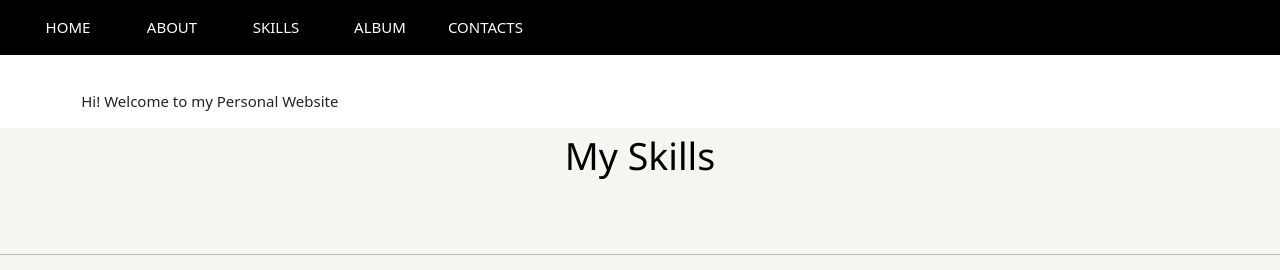
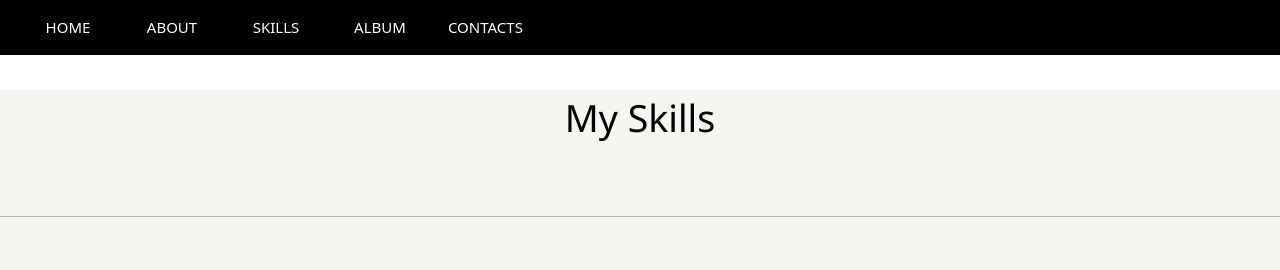
Before and after one commit to clairechean18/clairechean18.github.io, a plain HTML site: page Claire Chean's Personal Website-20230108T111636Z-001/Claire Chean_s Personal Website/web-pages/skills.html in a window 1280 px wide. Shown: the top 270 px of the page. Drawn offline with nearby package versions, Linux system fonts and the light colour scheme.

Commit message:
deleted the title
deleted the title

```diff
--- a/Claire Chean's Personal Website-20230108T111636Z-001/Claire Chean_s Personal Website/web-pages/skills.html
+++ b/Claire Chean's Personal Website-20230108T111636Z-001/Claire Chean_s Personal Website/web-pages/skills.html
@@ -38,7 +38,6 @@
     <section class="banner">
         <div class="container">
           <br><br>
-           <p>Hi! Welcome to my Personal Website</p>
         </div>
     </section>
 </header>
```
